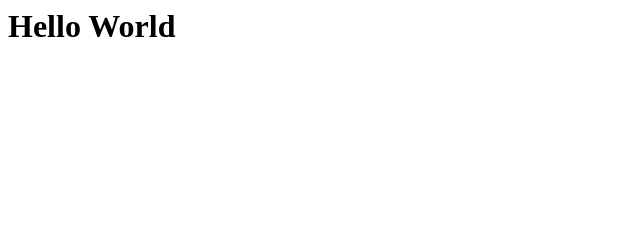
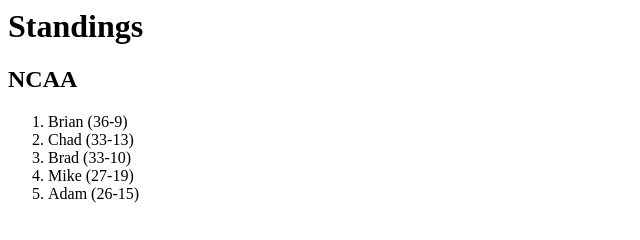
Before and after one commit to brad-harris-zz/brad-harris.github.io, a plain HTML site: page index.html in a window 1280 px wide. Shown: the whole page, without its empty margins (0-640 px from the left). Drawn offline with Linux system fonts and the light colour scheme.

Commit message:
Adding standings

```diff
--- a/index.html
+++ b/index.html
@@ -1,6 +1,15 @@
 <html>
-<head></head>
+<head>
+</head>
 <body>
-  <h1>Hello World</h1>
+  <h1>Standings</h1>
+  <h2>NCAA</h2>
+  <ol>
+    <li>Brian (36-9)</li>
+    <li>Chad (33-13)</li>
+    <li>Brad (33-10)</li>
+    <li>Mike (27-19)</li>
+    <li>Adam (26-15)</li>
+  </ol>
 </body>
 </html>
```
